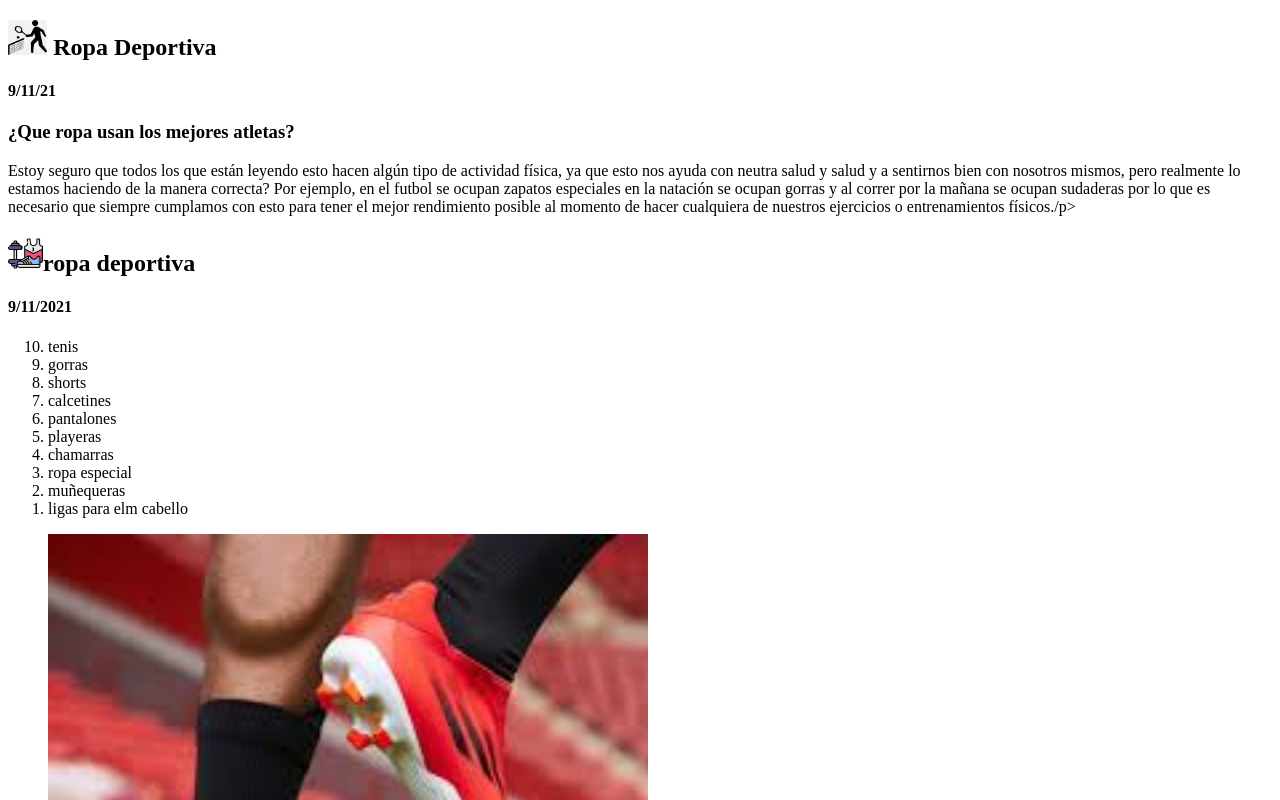
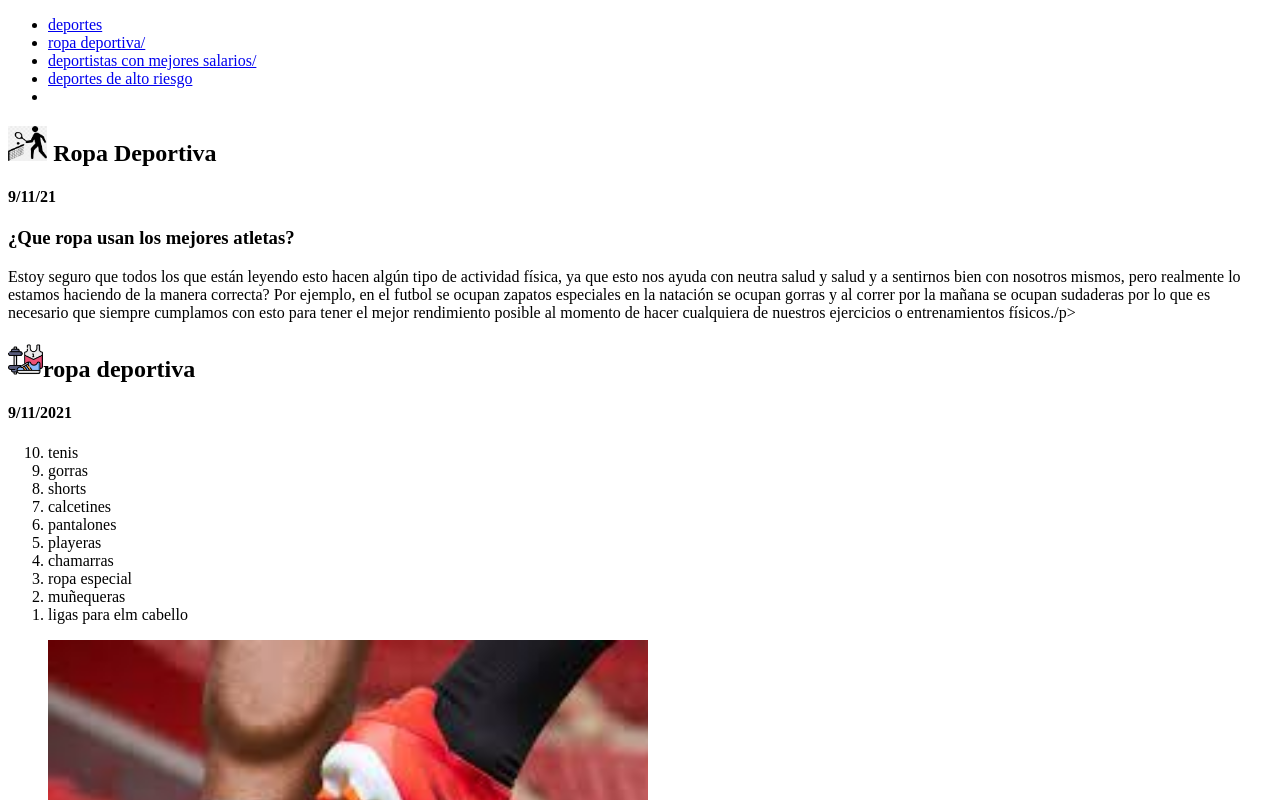
Before and after one commit to maldonado25/9-3-pesquera-maldonado-blog_de_mundoi, a plain HTML site: page Root/mi_segundo_tema.html in a window 1280 px wide. Shown: the top 800 px of the page. Drawn offline with Linux system fonts and the light colour scheme.

Commit message:
temas completos

```diff
--- a/Root/mi_segundo_tema.html
+++ b/Root/mi_segundo_tema.html
@@ -5,6 +5,15 @@
    <title>Index</title>
 </head>
 <body>
+        <!-- inicia mi barra de navegación -->
+        <nav>
+            <ul>
+                <li><a href="http://deportes/en/su/totalidad.com" target="_blank">deportes</a></li>
+                <li><a href="mi_segundo_tema.html">ropa deportiva/<a></li>
+                <li><a href="mi_tercer_tema.html">deportistas con mejores salarios/<a></li>
+                <li><a href="mi_cuarto_tema.html">deportes de alto riesgo</a></li>
+                <li><a href="index.html"></a></li>
+            </ul>
 <article>
     <header>
         <hgroup>
```
